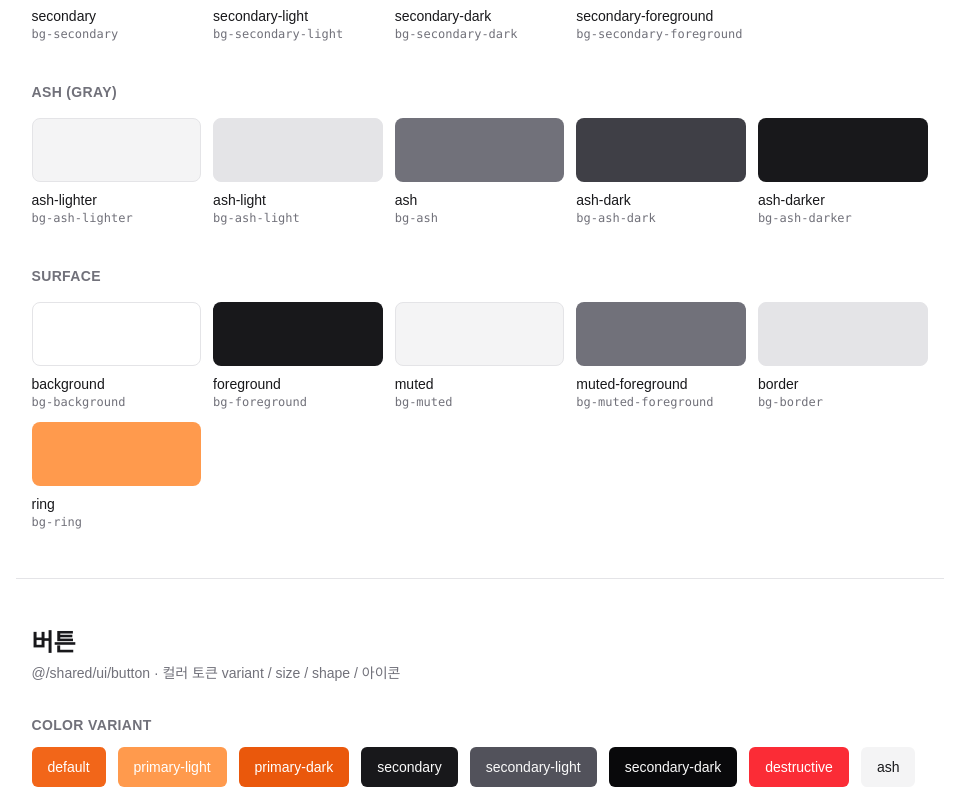
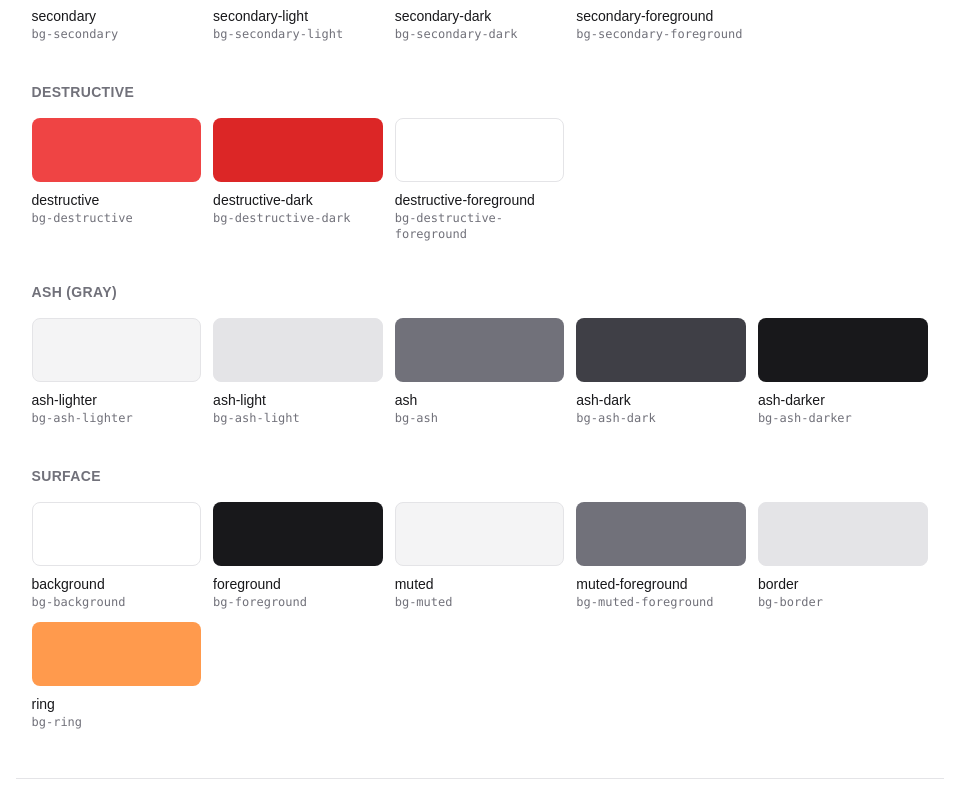
Before and after one commit to ddmon-dev/ddmon-portfolio-2026, a Next.js app: page /dev in a window 1280 px wide. Shown: the part 455-1244 px from the top of the page, without its empty margins (153-1112 px from the left). Built offline with nearby package versions, Linux system fonts and the light colour scheme; a web font is replaced by a local one.

Commit message:
refactor: tailwind v4 관례로 클래스 전수 정리 및 destructive 토큰 신설·원시 색 토큰화

```diff
--- a/src/app/_components/profile-section.tsx
+++ b/src/app/_components/profile-section.tsx
@@ -8,7 +8,7 @@ export function ProfileSection() {
     <Container as="section" className="grid grid-cols-2">
       <ProfileSideDecoration />
       <div className="space-y-14">
-        <h1 className="text-5xl/14 [&>b]:text-orange-500">
+        <h1 className="text-5xl/14 [&>b]:text-primary">
           안녕하세요 <br />
           <b>주도적</b> 문제<b>해결사</b> <br />
           <b>FE</b> 개발자 <br />
--- a/src/app/_components/profile-side-decoration.tsx
+++ b/src/app/_components/profile-side-decoration.tsx
@@ -138,7 +138,7 @@ export function ProfileSideDecoration() {
     <div aria-hidden className="relative w-full">
       {/* 우측 패딩으로 본문과 간격 확보. 캔버스는 콘텐츠 박스를 채운다. */}
       <div className="absolute inset-0 pr-5">
-        <canvas ref={canvasRef} className="block h-full w-full" />
+        <canvas ref={canvasRef} className="block size-full" />
       </div>
     </div>
   );
--- a/src/app/_components/project-thumbnail-wall.tsx
+++ b/src/app/_components/project-thumbnail-wall.tsx
@@ -22,7 +22,7 @@ import type { ThumbItem } from './project-thumbnail-wall.data';
 // 썸네일 그리드 파라미터 (아래 ul 클래스와 일치해야 함)
 const MIN_COL = 88; // minmax(88px, 1fr)
 const GAP = 6; // gap-1.5
-const TILE_RATIO = 10 / 16; // aspect-[16/10] → 높이/너비
+const TILE_RATIO = 10 / 16; // aspect-16/10 → 높이/너비
 const COLLAPSED_ROWS = 5;
 const FALLBACK_COLS = 8; // 측정 전(SSR/첫 렌더) 임시 열 수
 const DURATION = 650; // ms
@@ -33,9 +33,9 @@ function Tile({ item }: { item: ThumbItem }) {
   const [broken, setBroken] = useState(!item.thumb);
 
   const inner = (
-    <div className="group relative aspect-[16/10] overflow-hidden rounded-sm bg-orange-500/15 ring-1 ring-black/5">
+    <div className="group relative aspect-16/10 overflow-hidden rounded-sm bg-primary/15 ring-1 ring-black/5">
       {broken || !item.thumb ? (
-        <div className="flex h-full w-full items-center justify-center bg-orange-500 px-1 text-center text-[10px] leading-tight font-medium text-white">
+        <div className="flex size-full items-center justify-center bg-primary px-1 text-center text-[10px] leading-tight font-medium text-primary-foreground">
           {item.name}
         </div>
       ) : (
@@ -45,7 +45,7 @@ function Tile({ item }: { item: ThumbItem }) {
           alt={item.name}
           loading="lazy"
           onError={() => setBroken(true)}
-          className="h-full w-full object-cover object-top"
+          className="size-full object-cover object-top"
         />
       )}
       <span className="pointer-events-none absolute inset-x-0 bottom-0 truncate bg-foreground/80 px-1.5 py-0.5 text-[10px] text-background opacity-0 transition-opacity duration-150 group-hover:opacity-100">
@@ -161,7 +161,7 @@ export function ProjectThumbnailWall({ items }: ProjectThumbnailWallProps) {
           aria-hidden
           className={cn(
             'pointer-events-none absolute inset-x-0 bottom-0 z-20 h-28',
-            'bg-gradient-to-b from-transparent to-background',
+            'bg-linear-to-b from-transparent to-background',
             'transition-opacity duration-300',
             hasMore && !isOpen ? 'opacity-100' : 'opacity-0',
           )}
--- a/src/app/_components/ui/project-gallery/project-card.tsx
+++ b/src/app/_components/ui/project-gallery/project-card.tsx
@@ -46,7 +46,7 @@ export function ProjectCard({
         transition={PROJECT_MORPH_TRANSITION}
         style={{ borderRadius: 28 }}
         className={cn(
-          'group relative h-80 overflow-hidden bg-ash-950 text-white shadow-sm outline-none',
+          'group relative h-80 overflow-hidden bg-ash-950 text-white shadow-sm outline-hidden',
           open && 'pointer-events-none',
           // 다이얼로그(z-80)보다는 낮게 — 열린 동안 카드는 그 아래 opacity 0으로 따라간다.
           elevated && 'z-60'
--- a/src/app/_components/ui/project-gallery/project-dialog.tsx
+++ b/src/app/_components/ui/project-gallery/project-dialog.tsx
@@ -91,7 +91,7 @@ export function ProjectDialog({
       <motion.button
         type="button"
         aria-label="다이얼로그 닫기 배경"
-        className="fixed inset-0 h-full w-full bg-black/60"
+        className="fixed inset-0 size-full bg-black/60"
         initial={{ opacity: 0 }}
         animate={{ opacity: 1 }}
         exit={{ opacity: 0 }}
@@ -107,7 +107,7 @@ export function ProjectDialog({
         aria-modal="true"
         aria-label={project.title}
         style={{ borderRadius: radius }}
-        className="relative z-10 h-full w-full max-w-3xl overflow-y-auto bg-background text-foreground shadow-2xl"
+        className="relative z-10 size-full max-w-3xl overflow-y-auto bg-background text-foreground shadow-2xl"
       >
         <ProjectHero variant="dialog" project={project} index={index} id={id} />
 
--- a/src/app/_components/ui/project-gallery/project-hero.tsx
+++ b/src/app/_components/ui/project-gallery/project-hero.tsx
@@ -60,7 +60,7 @@ export function ProjectHero({
       priority={isCard && index < 3}
       sizes="(max-width: 640px) 100vw, 50rem"
       className={cn(
-        'h-full w-full object-cover',
+        'size-full object-cover',
         isCard &&
           'blur-md transition-transform duration-500 group-hover:scale-105'
       )}
@@ -92,7 +92,7 @@ export function ProjectHero({
           image
         ) : (
           <motion.div
-            className="h-full w-full"
+            className="size-full"
             initial={{ filter: 'blur(12px)' }}
             animate={{ filter: 'blur(0px)' }}
             exit={{ filter: 'blur(12px)' }}
--- a/src/app/dev/_components/color-tokens.tsx
+++ b/src/app/dev/_components/color-tokens.tsx
@@ -31,6 +31,18 @@ const GROUPS: SwatchGroup[] = [
       {
         name: 'secondary-foreground',
         bg: 'bg-secondary-foreground',
+        needsBorder: true,
+      },
+    ],
+  },
+  {
+    label: 'Destructive',
+    swatches: [
+      { name: 'destructive', bg: 'bg-destructive' },
+      { name: 'destructive-dark', bg: 'bg-destructive-dark' },
+      {
+        name: 'destructive-foreground',
+        bg: 'bg-destructive-foreground',
         needsBorder: true,
       },
     ],
--- a/src/app/globals.css
+++ b/src/app/globals.css
@@ -29,6 +29,11 @@
   --secondary-light: var(--ash-600);      /* 보조, hover */
   --secondary-dark: var(--ash-950);       /* 가장 진한 먹 */
   --secondary-foreground: var(--ash-50);  /* 먹색 위 글자 */
+
+  /* destructive — 삭제·위험 동작 (red-500/600 기반) */
+  --destructive: #ef4444;             /* 위험 동작 표면: 위에 destructive-foreground를 올린다 */
+  --destructive-dark: #dc2626;        /* hover, pressed */
+  --destructive-foreground: #ffffff;  /* 빨강 위 글자 */
 
   /* ash — 회색 주력 5단계 (ash 별칭, 일상 사용 API).
      primary/secondary와 동일한 base + light/lighter/dark/darker 컨벤션.
@@ -70,6 +75,9 @@
   --color-secondary-light: var(--secondary-light);
   --color-secondary-dark: var(--secondary-dark);
   --color-secondary-foreground: var(--secondary-foreground);
+  --color-destructive: var(--destructive);
+  --color-destructive-dark: var(--destructive-dark);
+  --color-destructive-foreground: var(--destructive-foreground);
 
   --color-ash-lighter: var(--ash-lighter);
   --color-ash-light: var(--ash-light);
--- a/src/shared/ui/badge.tsx
+++ b/src/shared/ui/badge.tsx
@@ -15,7 +15,7 @@ export const badgeVariants = cva(
   cn(
     'inline-flex items-center justify-center gap-1 border px-2 py-0.5 text-xs font-medium whitespace-nowrap',
     '[&_svg]:pointer-events-none [&_svg]:shrink-0',
-    'focus-visible:outline-none focus-visible:ring-2 focus-visible:ring-ring'
+    'focus-visible:outline-hidden focus-visible:ring-2 focus-visible:ring-ring'
   ),
   {
     variants: {
@@ -31,7 +31,8 @@ export const badgeVariants = cva(
           'border-transparent bg-secondary-light text-secondary-foreground',
         'secondary-dark':
           'border-transparent bg-secondary-dark text-secondary-foreground',
-        destructive: 'border-transparent bg-red-500 text-white',
+        destructive:
+          'border-transparent bg-destructive text-destructive-foreground',
         // 중립/아웃라인
         ash: 'border-transparent bg-ash-lighter text-ash-darker',
         outline: 'border-border text-foreground',
--- a/src/shared/ui/button.tsx
+++ b/src/shared/ui/button.tsx
@@ -17,7 +17,7 @@ export const buttonVariants = cva(
     'inline-flex items-center justify-center gap-1.5 font-medium whitespace-nowrap',
     'transition-colors cursor-pointer select-none',
     '[&_svg]:pointer-events-none [&_svg]:shrink-0 [&_svg]:size-[1.2em]',
-    'focus-visible:outline-none focus-visible:ring-2 focus-visible:ring-ring',
+    'focus-visible:outline-hidden focus-visible:ring-2 focus-visible:ring-ring',
     'disabled:pointer-events-none disabled:opacity-50'
   ),
   {
@@ -35,7 +35,8 @@ export const buttonVariants = cva(
           'bg-secondary-light text-secondary-foreground hover:bg-secondary',
         'secondary-dark':
           'bg-secondary-dark text-secondary-foreground hover:bg-secondary',
-        destructive: 'bg-red-500 text-white hover:bg-red-600',
+        destructive:
+          'bg-destructive text-destructive-foreground hover:bg-destructive-dark',
         // 중립/비채움
         ash: 'bg-ash-lighter text-ash-darker hover:bg-ash-light',
         outline:
@@ -48,9 +49,9 @@ export const buttonVariants = cva(
         sm: 'h-9 px-3 text-sm',
         default: 'h-10 px-4 text-sm',
         lg: 'h-11 px-6',
-        'icon-sm': 'h-9 w-9',
-        icon: 'h-10 w-10',
-        'icon-lg': 'h-11 w-11',
+        'icon-sm': 'size-9',
+        icon: 'size-10',
+        'icon-lg': 'size-11',
       },
       shape: {
         default: 'rounded-md',
```
Also changed, not shown: src/shared/ui/liquid-glass.tsx (+1 -1 lines).
